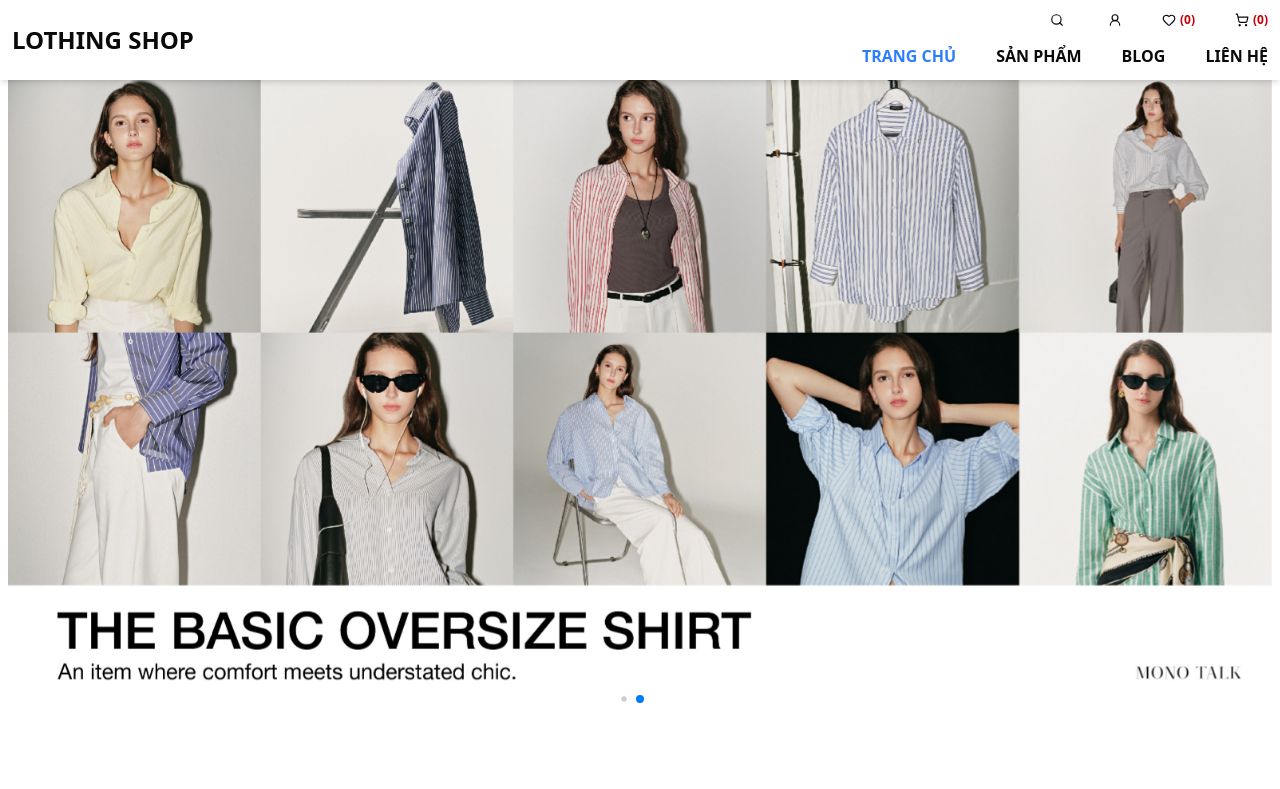
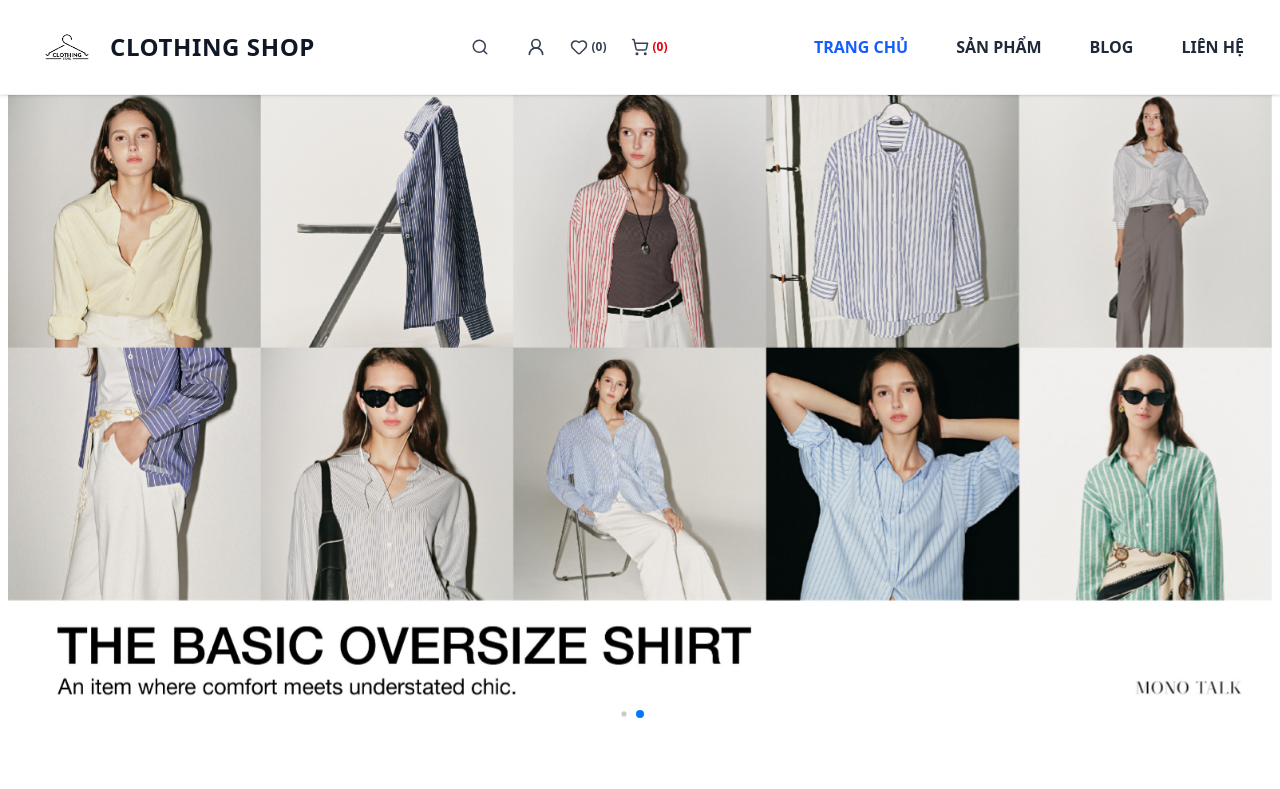
Before and after one commit to quynhdt04/do_an_CCNLTHD, a Next.js app: page / in a window 1280 px wide. Shown: the top 789 px of the page. Built offline with nearby package versions, Linux system fonts and the light colour scheme.

Commit message:
Update lại header

```diff
--- a/app/components/Header.tsx
+++ b/app/components/Header.tsx
@@ -1,24 +1,24 @@
 "use client";
 
-import { ChevronRight, Heart, Menu, Search, ShoppingCart, UserRound, X } from "lucide-react";
+import {
+  ChevronRight,
+  Heart,
+  Menu,
+  Search,
+  ShoppingCart,
+  UserRound,
+  X,
+} from "lucide-react";
 import Link from "next/link";
 import Image from "next/image";
 import { usePathname } from "next/navigation";
-import { useState } from "react";
+import { useState, useEffect } from "react";
 import LoginModal from "./LoginModal";
 import RegisterModal from "./RegisterModal";
 
 const navItems = [
   { name: "TRANG CHỦ", path: "/" },
-    {
-        name: "SẢN PHẨM",
-        path: "/products",
-        children: [
-            { name: "Áo khoác", path: "/products/ao" },
-            { name: "Chân váy", path: "/products/chan-vay" },
-            { name: "Quần", path: "/products/quan" },
-        ],
-    },
+  { name: "SẢN PHẨM", path: "/products" },
   { name: "BLOG", path: "/blogs" },
   { name: "LIÊN HỆ", path: "/contact" },
 ];
@@ -28,204 +28,202 @@ export default function Header() {
   const [openSearch, setOpenSearch] = useState(false);
   const [openLogin, setOpenLogin] = useState(false);
   const [openRegister, setOpenRegister] = useState(false);
+  const [user, setUser] = useState<any>(null);
   const pathname = usePathname();
-    const [openDropdown, setOpenDropdown] = useState<string | null>(null);
+
+  useEffect(() => {
+    const storedUser = localStorage.getItem("user");
+    try {
+      if (storedUser && storedUser !== "undefined") {
+        setUser(JSON.parse(storedUser));
+      }
+    } catch (err) {
+      console.error("Lỗi khi parse user từ localStorage:", err);
+      localStorage.removeItem("user");
+    }
+  }, []);
+
+  const handleLogout = () => {
+    localStorage.removeItem("token");
+    localStorage.removeItem("user");
+    setUser(null);
+    window.location.reload();
+  };
 
   return (
     <>
-            <div className="sticky left-0 top-0 z-999 flex justify-content items-center bg-white shadow-md w-full p-3">
-                <div className="flex flex-col sm:items-center sm:flex-row">
-                    <Menu className="mr-2 md:hidden cursor-pointer"
-                        onClick={() => setIsOpenMenu(true)} />
-                    <Link href="/" className="sm:text-2xl text-sm font-semibold">
-                        LOTHING SHOP
+      <header className="sticky top-0 left-0 z-[999] flex items-center justify-between bg-white shadow-sm border-b border-gray-100 w-full px-4 py-3 md:px-8 transition-all">
+        {/* ✅ Logo */}
+        <div className="flex items-center space-x-2">
+          <Menu
+            className="mr-2 md:hidden cursor-pointer hover:scale-110 transition-transform"
+            onClick={() => setIsOpenMenu(true)}
+          />
+          <Link href="/" className="flex items-center space-x-2 transition-all hover:scale-110">
+            <Image
+              src="/logo-clothes.jpg"
+              alt="Clothing Shop Logo"
+              width={70}
+              height={70}
+              className="rounded-md object-contain"
+            />
+            <span className="text-lg sm:text-2xl font-bold tracking-wide text-gray-900 hover:text-blue-600 transition-colors">
+              CLOTHING SHOP
+            </span>
           </Link>
         </div>
-                <div className="flex-1 space-y-0 md:space-y-4">
-                    <ul className="flex items-center space-x-5 justify-self-end sm:space-x-5 md:space-x-10">
-                        <li className={`cursor-pointer flex items-center px-1 ${openSearch
-                            ? "border border-gray-400 rounded-md flex items-center"
-                            : "border-0"
-                            } `}>
-                            <div>
-                                <input className={`text-sm focus:outline-none ${openSearch
-                                    ? ""
-                                    : "hidden"}`} type="text" placeholder="Tìm tên sản phẩm" />
+
+        {/* Navigation + Icons */}
+        <div className="flex items-center space-x-4 sm:space-x-6">
+          {/* Search */}
+          <div
+            className={`flex items-center border rounded-full px-3 py-1 transition-all ${
+              openSearch
+                ? "border-gray-300 bg-gray-50"
+                : "border-transparent hover:bg-gray-50"
+            }`}
+          >
+            <input
+              type="text"
+              placeholder="Tìm sản phẩm..."
+              className={`text-sm focus:outline-none bg-transparent transition-all ${
+                openSearch ? "w-32 sm:w-48" : "w-0"
+              }`}
+            />
+            <Search
+              size={18}
+              className="cursor-pointer text-gray-700 hover:text-black transition-all hover:scale-110"
+              onClick={() => setOpenSearch((prev) => !prev)}
+            />
           </div>
-                            <Search
-                                size={14}
-                                onClick={() => setOpenSearch((prev) => !prev)} />
-                        </li>
-                        <li className="cursor-pointer">
-                            <UserRound
-                                size={14}
-                                onClick={() => setOpenLogin(true)} />
-                        </li>
-                        <li className="cursor-pointer">
-                            <Link href="/wishlist" className="flex items-center">
-                                <Heart size={14} />
-                                <span className="text-xs ml-1 text-red-700 font-semibold">(0)</span>
+
+          {/* User */}
+          {user ? (
+            <div className="relative group">
+              <div className="flex items-center space-x-1 cursor-pointer text-gray-700 hover:text-black transition-all">
+                <UserRound size={20} />
+                <span className="text-sm font-semibold">{user.firstName}</span>
+              </div>
+              <div className="absolute right-0 top-[120%] bg-white shadow-lg border border-gray-200 rounded-md p-2 z-50 hidden group-hover:flex flex-col space-y-2 w-[160px]">
+                <Link
+                  href="/user/profile"
+                  className="text-sm text-gray-700 hover:text-blue-600 transition-all"
+                >
+                  Hồ sơ cá nhân
                 </Link>
-                        </li>
-                        <li className="cursor-pointer relative group">
-                            <Link href="/cart" className="flex items-center">
-                                <ShoppingCart size={14} />
-                                <span className="text-xs ml-1 text-red-700 font-semibold">(0)</span>
-                            </Link>
-                            <div className={`absolute hidden right-0 top-[100%] bg-white z-99 w-[280px]
-                                    shadow-md flex flex-col items-center border border-gray-200 p-2
-                                    md:group-hover:flex group-hover:hidden
-                                   `}>
-                                {/* <div className="p-4 border border-gray-300 rounded-xl">
-                                    <ShoppingCart size={35} />
-                                </div>
-                                <div className="flex flex-col items-center p-4">
-                                    <span>Giỏ hàng đang trống!</span>
-                                    <span>Mua ngay để nhận ưu đãi</span>
-                                </div> */}
-                                <div className="relative">
-                                    <div className="flex flex-col space-y-4  max-h-[40vh] overflow-y-auto">
-                                        <div className="flex space-x-2">
-                                            <Image
-                                                src="/vest.png"
-                                                alt="vest"
-                                                height={250}
-                                                width={100}
-                                            />
-                                            <div className="flex-col space-y-1">
-                                                <div className="text-xs">
-                                                    Áo khoác vest dài tay cơ bản giao một hàng khuy - Xám - S
-                                                </div>
-                                                <div className="text-xs font-semibold">
-                                                    Số lượng : 2
-                                                </div>
-                                                <div className="text-xs font-semibold">
-                                                    1.999.000 vnđ
+                <button
+                  onClick={handleLogout}
+                  className="text-sm text-red-600 hover:text-red-800 transition-all text-left"
+                >
+                  Đăng xuất
+                </button>
               </div>
             </div>
-                                        </div>
+          ) : (
+            <UserRound
+              size={20}
+              className="cursor-pointer text-gray-700 hover:text-black transition-all hover:scale-110"
+              onClick={() => setOpenLogin(true)}
+            />
+          )}
+
+          {/* Wishlist */}
+          <Link
+            href="/wishlist"
+            className="flex items-center space-x-1 text-gray-700 hover:text-red-600 transition-all hover:scale-110"
+          >
+            <Heart size={18} />
+            <span className="text-xs font-semibold">(0)</span>
+          </Link>
+
+          {/* Cart */}
+          <div className="relative group cursor-pointer">
+            <Link
+              href="/cart"
+              className="flex items-center space-x-1 text-gray-700 hover:text-black transition-all hover:scale-110"
+            >
+              <ShoppingCart size={18} />
+              <span className="text-xs font-semibold text-red-600">(0)</span>
+            </Link>
+
+            {/* Cart Dropdown */}
+            <div className="absolute hidden right-0 top-[120%] bg-white z-50 w-[280px] shadow-xl border border-gray-200 rounded-lg p-3 md:group-hover:flex transition-all">
+              <div className="flex flex-col space-y-4 max-h-[40vh] overflow-y-auto">
                 <div className="flex space-x-2">
-                                            <Image
-                                                src="/vest.png"
-                                                alt="vest"
-                                                height={250}
-                                                width={100}
-                                            />
-                                            <div className="flex-col space-y-1">
-                                                <div className="text-xs">
+                  <Image src="/vest.png" alt="vest" height={80} width={60} />
+                  <div className="flex flex-col space-y-1">
+                    <p className="text-xs font-medium text-gray-800 line-clamp-2">
                       Áo khoác vest dài tay cơ bản giao một hàng khuy - Xám - S
-                                                </div>
-                                                <div className="text-xs font-semibold">
-                                                    Số lượng : 2
-                                                </div>
-                                                <div className="text-xs font-semibold">
-                                                    1.999.000 vnđ
+                    </p>
+                    <p className="text-xs text-gray-600">Số lượng : 2</p>
+                    <p className="text-xs font-semibold text-gray-800">
+                      1.999.000 VNĐ
+                    </p>
                   </div>
                 </div>
-                                        </div>
-                                    </div>
-                                    <div className="sticky bottom-0 left-0 z-999 bg-white w-full flex items-center justify-center border-t border-gray-100">
-                                        <Link href="/cart" className="px-4 py-1 border border-black rounded-sm mt-2">
+                <div className="border-t pt-2 flex justify-center">
+                  <Link
+                    href="/cart"
+                    className="px-4 py-1 border border-black rounded-md hover:bg-black hover:text-white transition-all"
+                  >
                     Xem giỏ hàng
                   </Link>
                 </div>
               </div>
             </div>
+          </div>
+        </div>
+
+        {/* Sidebar menu (mobile) */}
+        <ul
+          className={`fixed top-0 left-0 bg-white shadow-md w-[220px] h-full flex flex-col p-5 space-y-5 transform transition-transform duration-300 ease-in-out
+            ${isOpenMenu ? "translate-x-0" : "-translate-x-full"}
+            md:space-x-10 md:space-y-0 md:relative md:flex-row md:bg-transparent md:w-auto md:shadow-none md:p-0 md:translate-x-0 md:items-center`}
+        >
+          <li className="md:hidden">
+            <X
+              className="border border-gray-300 rounded-md p-1 cursor-pointer hover:bg-gray-100 transition-all"
+              onClick={() => setIsOpenMenu(false)}
+            />
           </li>
-                    </ul>
-                    <ul
-                        className={
-                            ` fixed top-0 left-0 inset-0 bg-white shadow-md w-[180px] min-h-screen flex flex-col p-5
-                                space-y-5 transform transition-transform duration-300
-                                 ${isOpenMenu ? "translate-x-0" : "-translate-x-full"}
-                                md:space-x-10 md:space-y-0 md:relative md:flex-row md:bg-transparent md:w-auto md:shadow-none md:min-h-0 md:h-auto md:justify-self-end md:p-0 md:translate-x-0 md:items-center`
-                        }>
-                        <li className="md:hidden">
-                            <X className="border border-gray-200 cursor-pointer"
-                                onClick={() => setIsOpenMenu(false)} />
-                        </li>
+
           {navItems.map((item) => (
-                            <li
-                                key={item.path}
-                                className="text-base font-semibold relative group"
-                            >
-                                <div className="flex items-center justify-between">
+            <li key={item.path} className="font-semibold relative group transition-all hover:scale-110">
               <Link
                 href={item.path}
-                                        className={`${item.path === "/"
-                                            ? pathname === "/" ? "text-blue-500" : ""
-                                            : pathname.startsWith(item.path) ? "text-blue-500" : ""
+                className={`block px-1 py-1 transition-all duration-200 ${
+                  item.path === "/"
+                    ? pathname === "/"
+                      ? "text-blue-600"
+                      : "text-gray-800 hover:text-blue-600"
+                    : pathname.startsWith(item.path)
+                    ? "text-blue-600"
+                    : "text-gray-800 hover:text-blue-600"
                 }`}
               >
                 {item.name}
               </Link>
-
-                                    {item.children && (
-                                        <ChevronRight
-                                            size={18}
-                                            className={`cursor-pointer transition-transform duration-200
-                                                    md:hidden
-                                                    ${openDropdown === item.path ? "rotate-90" : ""}
-                                                `}
-                                            onClick={() =>
-                                                setOpenDropdown(
-                                                    openDropdown === item.path ? null : item.path
-                                                )
-                                            }
-                                        />
-                                    )}
-                                </div>
-
-                                {item.children && openDropdown === item.path && (
-                                    <ul className="space-y-2 px-2 pt-2 md:hidden">
-                                        {item.children.map((child) => (
-                                            <li key={child.path}>
-                                                <Link
-                                                    href={child.path}
-                                                    className={`${pathname === child.path ? "text-blue-500" : ""}`}
-                                                >
-                                                    {child.name}
-                                                </Link>
+              <span
+                className={`absolute bottom-0 left-0 h-[2px] bg-blue-600 rounded-full transition-all duration-300 origin-left scale-x-0 group-hover:scale-x-100 ${
+                  pathname.startsWith(item.path) ? "scale-x-100" : ""
+                }`}
+              ></span>
             </li>
           ))}
         </ul>
+      </header>
+
+      {/* Modals */}
+      {openLogin && (
+        <LoginModal
+          setOpenLogin={setOpenLogin}
+          setOpenRegister={setOpenRegister}
+        />
       )}
 
-                                {item.children && (
-                                    <ul
-                                        className="
-                                            hidden
-                                            absolute md:group-hover:flex
-                                            flex-col
-                                            space-y-2 px-2 pt-2
-                                            md:right-0 md:top-[100%]
-                                            w-[120px]
-                                            bg-white shadow-md border border-gray-200 rounded
-                                            z-50
-                                            "
-                                    >
-                                        {item.children.map((child) => (
-                                            <li key={child.path}>
-                                                <Link
-                                                    href={child.path}
-                                                    className={`${pathname === child.path ? "text-blue-500" : ""}`}
-                                                >
-                                                    {child.name}
-                                                </Link>
-                                            </li>
-                                        ))}
-                                    </ul>
+      {openRegister && (
+        <RegisterModal setOpenRegister={setOpenRegister} />
       )}
-                            </li>
-                        ))}
-                    </ul>
-                </div>
-            </div>
-            {openLogin && <LoginModal
-                setOpenLogin={setOpenLogin}
-                setOpenRegister={setOpenRegister} />}
-            {openRegister && <RegisterModal
-                setOpenRegister={setOpenRegister} />}
     </>
-    )
+  );
 }
```
Lines whose indentation alone changed are shown as unchanged.
